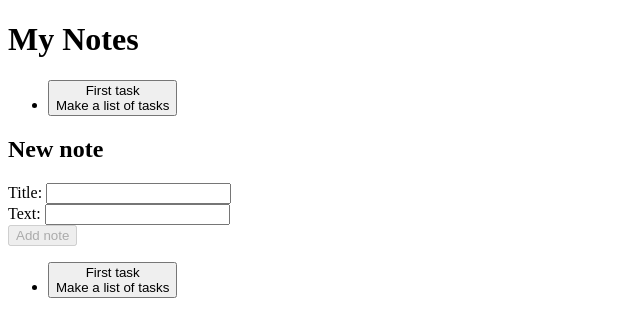
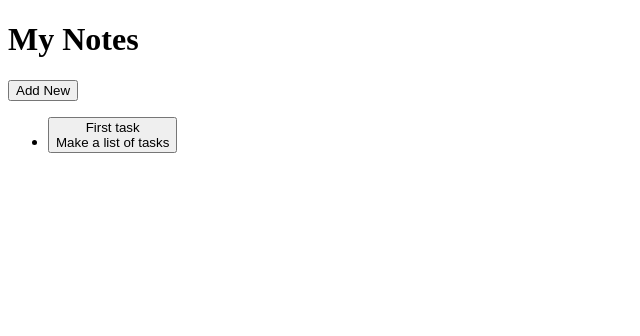
Before and after one commit to HenriChap/NoteApp, an Angular app: page / in a window 1280 px wide. Shown: the top 336 px of the page, without its empty margins (0-640 px from the left). Built offline with nearby package versions, Linux system fonts and the light colour scheme.

Commit message:
Change layout and add nav

```diff
--- a/src/app/add-note/add-note.component.html
+++ b/src/app/add-note/add-note.component.html
@@ -15,4 +15,6 @@
         </div>
         <button type="button" class="button" type="submit" [disabled]="!addNoteForm.valid">Add note</button>
     </form>
+    <br>
+    <button routerLink="">Back</button>
 </div>
--- a/src/app/app.component.html
+++ b/src/app/app.component.html
@@ -1,4 +1,2 @@
 <app-header />
-<app-notes-list />
-<app-add-note />
 <router-outlet></router-outlet>
--- a/src/app/notes-list/notes-list.component.html
+++ b/src/app/notes-list/notes-list.component.html
@@ -1,4 +1,7 @@
 <div class="container">
+    <nav>
+        <button routerLink="./new">Add New</button>
+    </nav>
     <ul class="notes">
         <li *ngFor="let note of notes">
             <button (click)="actions(note)">
```
